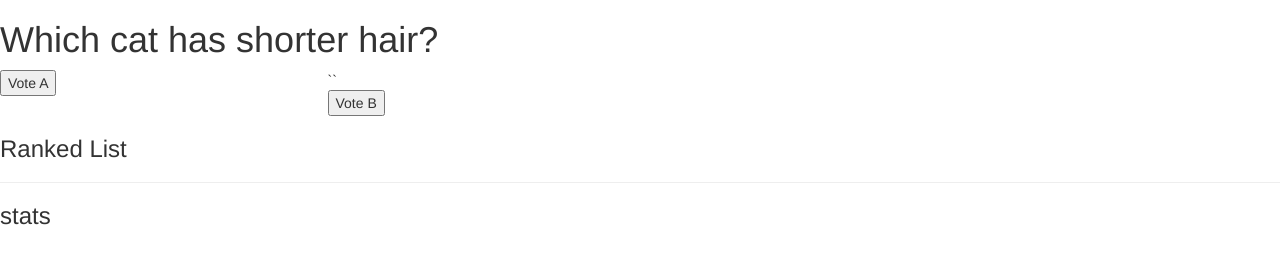
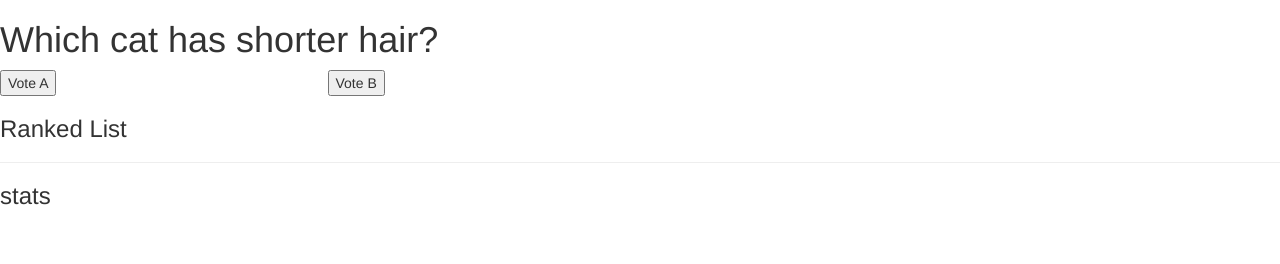
Before and after one commit to npatrick/truescore, a React app: page public/index.html in a window 1280 px wide. Built offline with nearby package versions, Linux system fonts and the light colour scheme; files whose address does not match are found by name.

Commit message:
typo fix in index

```diff
--- a/public/index.html
+++ b/public/index.html
@@ -25,7 +25,7 @@
     <div class="col-xs-3">
       <div id='divA'></div>
       <button id="buttonA">Vote A</button> </div>
-    <div class="col-xs-3">``
+    <div class="col-xs-3">
       <div id='divB'></div>
       <button id="buttonB">Vote B</button>
     </div>
```
